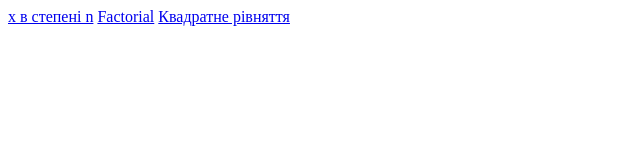
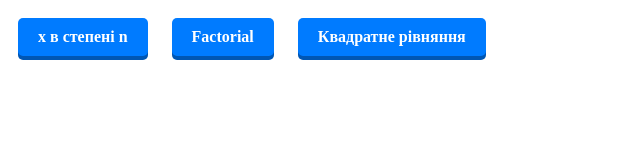
Before and after one commit to AlexP272/HomeWork, a plain HTML site: page index.html in a window 1280 px wide. Shown: the whole page, without its empty margins (0-640 px from the left). Drawn offline with Linux system fonts and the light colour scheme.

Commit message:
Add files via upload

```diff
--- a/index.html
+++ b/index.html
@@ -4,10 +4,51 @@
     <meta charset="UTF-8">
     <meta name="viewport" content="width=device-width, initial-scale=1.0">
     <title>Практична робота Функції</title>
+
+<style>
+.button-link {
+    /* Візуальні властивості кнопки */
+    display: inline-block; /* Робить посилання схожим на блок, дозволяючи задавати відступи та ширину */
+    padding: 10px 20px; /* Внутрішні відступи: 10px зверху/знизу, 20px зліва/справа */
+    margin: 10px; /* Зовнішні відступи між кнопками */
+
+    /* Дизайн */
+    background-color: #007bff; /* Синій колір фону */
+    color: white; /* Білий колір тексту */
+    border: none; /* Прибираємо межу */
+    border-radius: 5px; /* Заокруглені кути */
+    box-shadow: 0 4px #0056b3; /* Легка тінь для 3D-ефекту */
+
+    /* Текст */
+    text-decoration: none; /* Прибираємо підкреслення */
+    font-size: 16px; /* Розмір шрифту */
+    font-weight: bold; /* Жирний шрифт */
+    text-align: center;
+    cursor: pointer; /* Зміна курсору на "руку" */
+
+    /* Анімація */
+    transition: background-color 0.2s, box-shadow 0.2s, transform 0.2s;
+}
+
+/* Ефект при наведенні курсору (Hover) */
+.button-link:hover {
+    background-color: #0056b3; /* Темніший синій при наведенні */
+    box-shadow: 0 5px #004085; /* Тінь стає трохи більшою */
+    transform: translateY(-1px); /* Легке підняття кнопки */
+}
+
+/* Ефект при натисканні (Active/Clicked) */
+.button-link:active {
+    background-color: #004085; /* Ще темніший синій */
+    box-shadow: 0 2px #004085; /* Тінь "втискається" */
+    transform: translateY(2px); /* Кнопка "натискається" */
+}
+</style>
+
 </head>
 <body>
-    <a target="_blank" href="function_power_of_x.html">x в степені n</a>
-    <a target="_blank" href="function_factorial.html">Factorial</a>
-    <a target="_blank" href="function_quadratic.html" target="_blank">Квадратне рівняття</a>
+    <a class="button-link" target="_blank" href="function_power_of_x.html">x в степені n</a>
+    <a class="button-link" target="_blank" href="function_factorial.html">Factorial</a>
+    <a class="button-link" target="_blank" href="function_quadratic.html" target="_blank">Квадратне рівняння</a>
 </body>
 </html>
```
